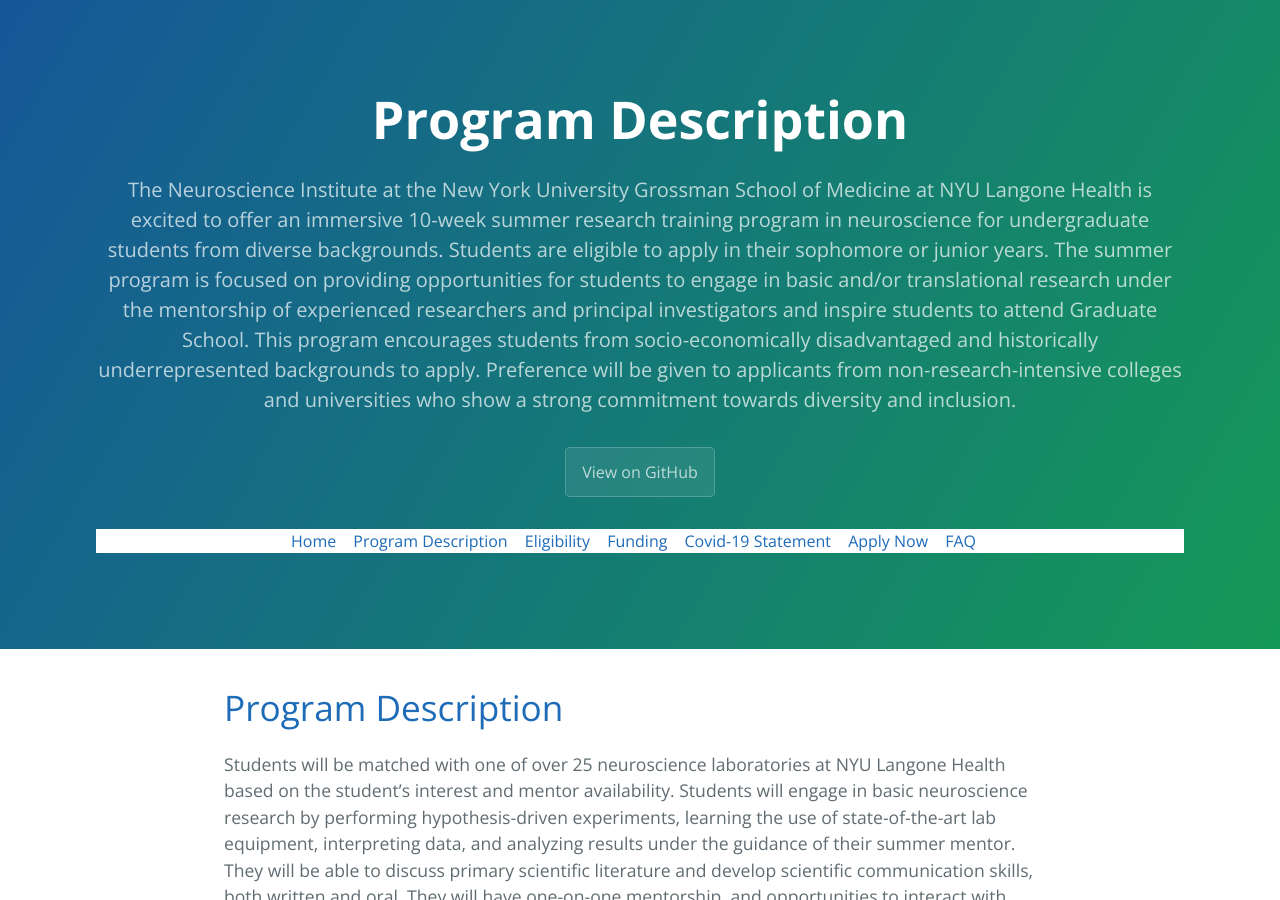
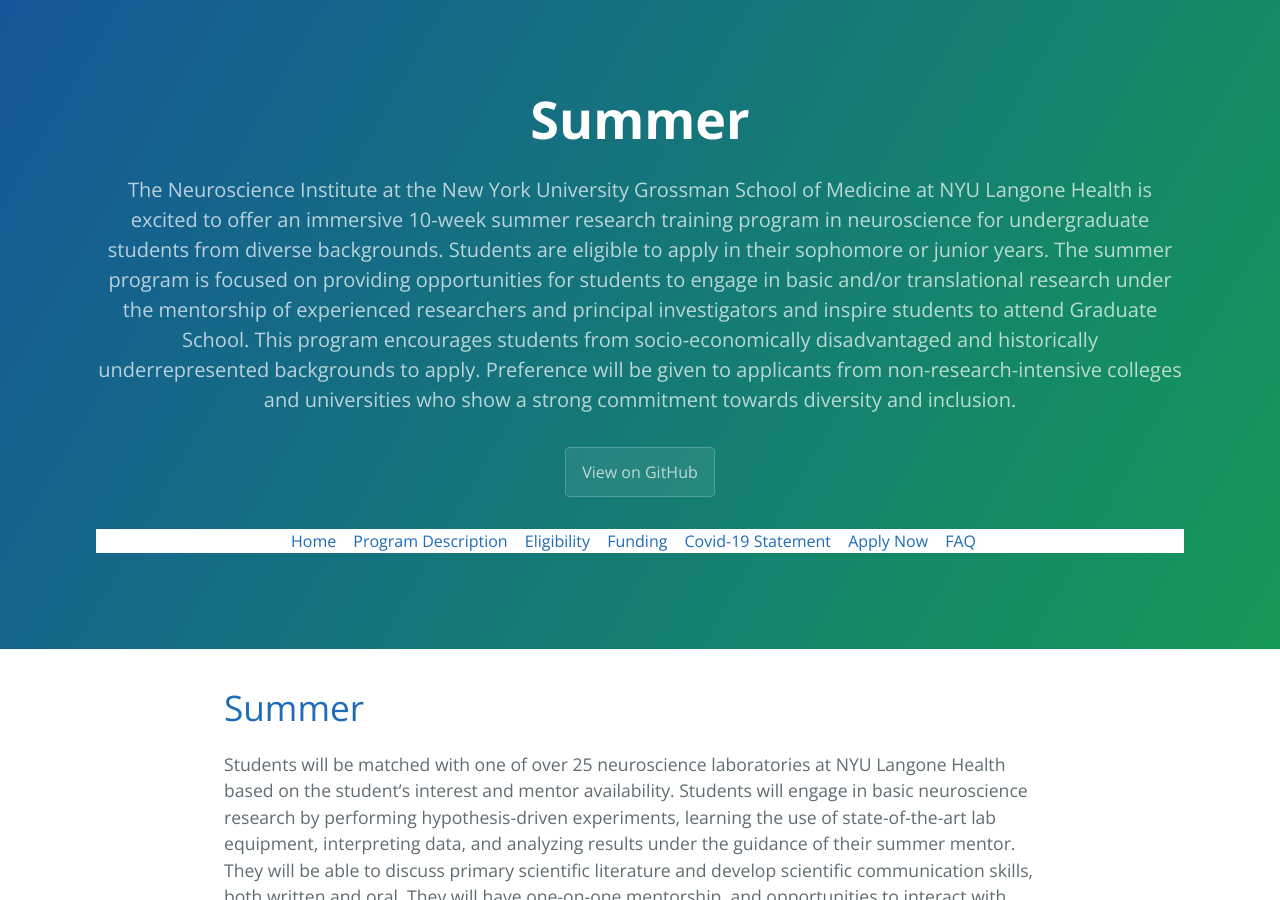
Before and after one commit to NICDIundergrad/SummerUndergradProgramWeb, a Jekyll site: the page built from index.md, in a window 1280 px wide and 900 px high. Built offline with Jekyll 4.4.1, drawn with Linux system fonts in a browser that asks for light colours; our own code applies the rules of GitHub Pages for plain Markdown files.

Commit message:
Update index.md

```diff
--- a/index.md
+++ b/index.md
@@ -1,5 +1,5 @@
 
-# [Program Description](#program-description)
+# [Summer](#program-description)
 
 Students will be matched with one of over 25 neuroscience laboratories at NYU Langone Health based on the student’s interest and mentor availability. Students will engage in basic neuroscience research by  performing hypothesis-driven experiments, learning the use of state-of-the-art lab equipment, interpreting data, and analyzing results under the guidance of their summer mentor. They will be able to discuss primary scientific literature and develop scientific communication skills, both written and oral. They will have one-on-one mentorship, and opportunities to interact with graduate students and postdocs as well as faculty to receive additional guidance and broaden their scientific network. Students are also encouraged to participate in social activities including a picnic in Central Park, weekly gatherings over tea (‘tea time’), journal clubs with other participants, and outreach opportunities with the broader Neuroscience Institute community.
 
```
